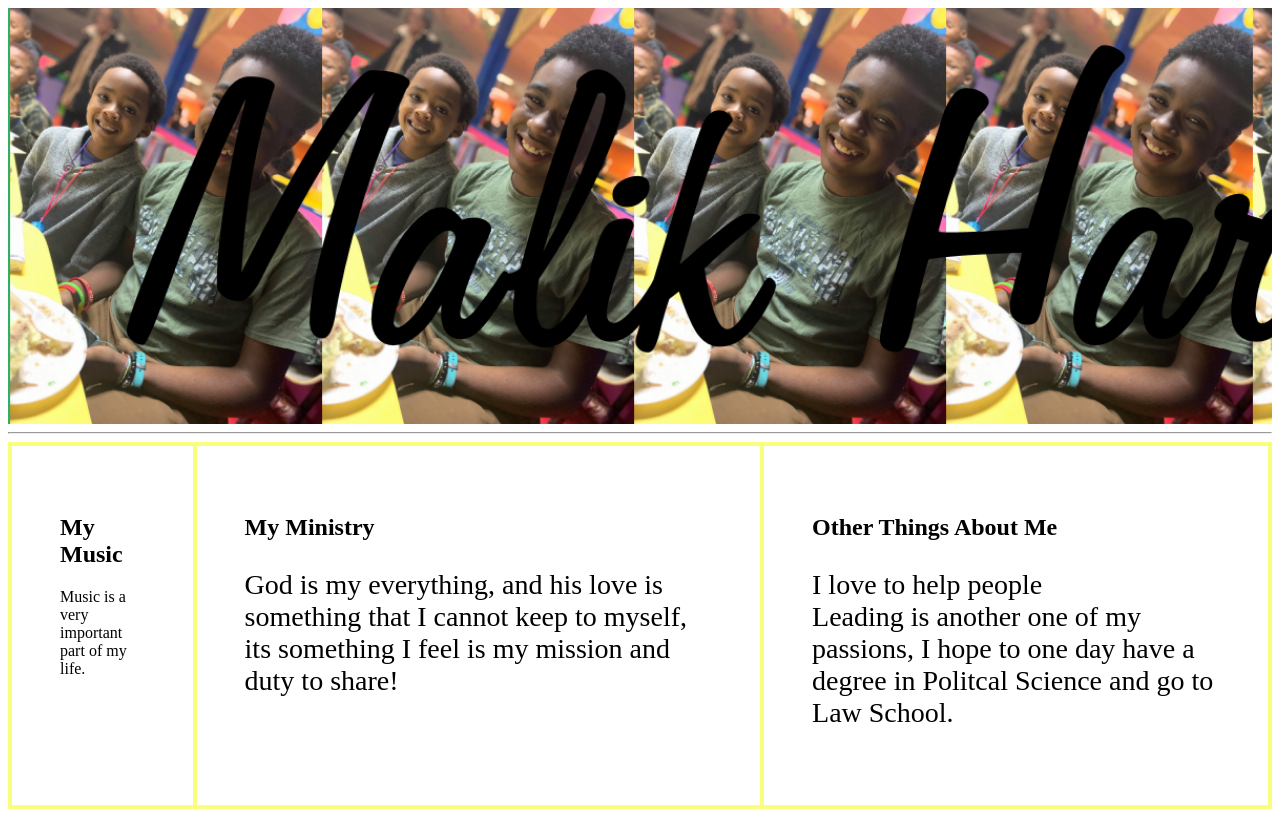
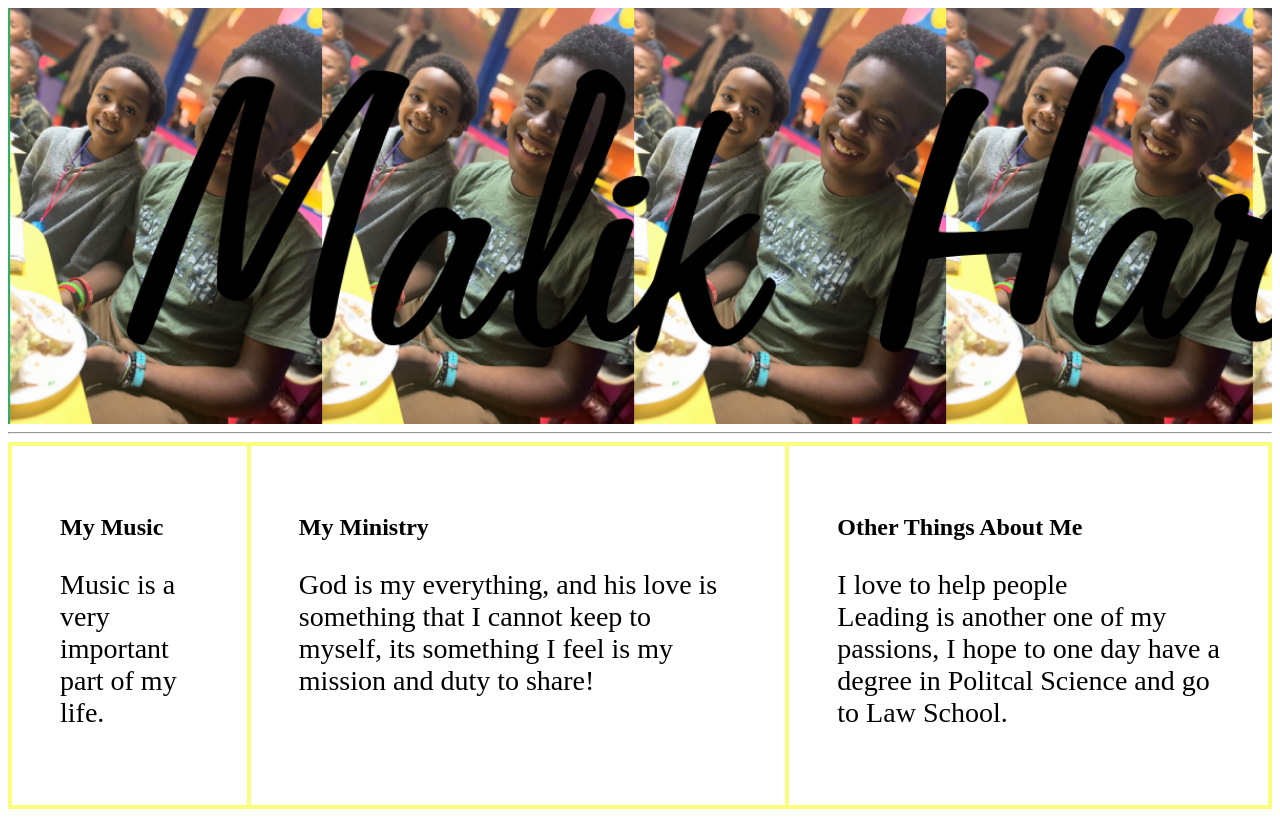
Before and after one commit to Jharris034/malikharris, a plain HTML site: page index.html in a window 1280 px wide. Drawn offline with Linux system fonts and the light colour scheme.

Commit message:
Update base.css

```diff
--- a/styles/base.css
+++ b/styles/base.css
@@ -26,7 +26,7 @@
   border: 2px solid #f9ff7d;
 }
 
-music p,
+.music p,
 .ministry p,
 .me p{
   font-size: 1.75rem;
```
